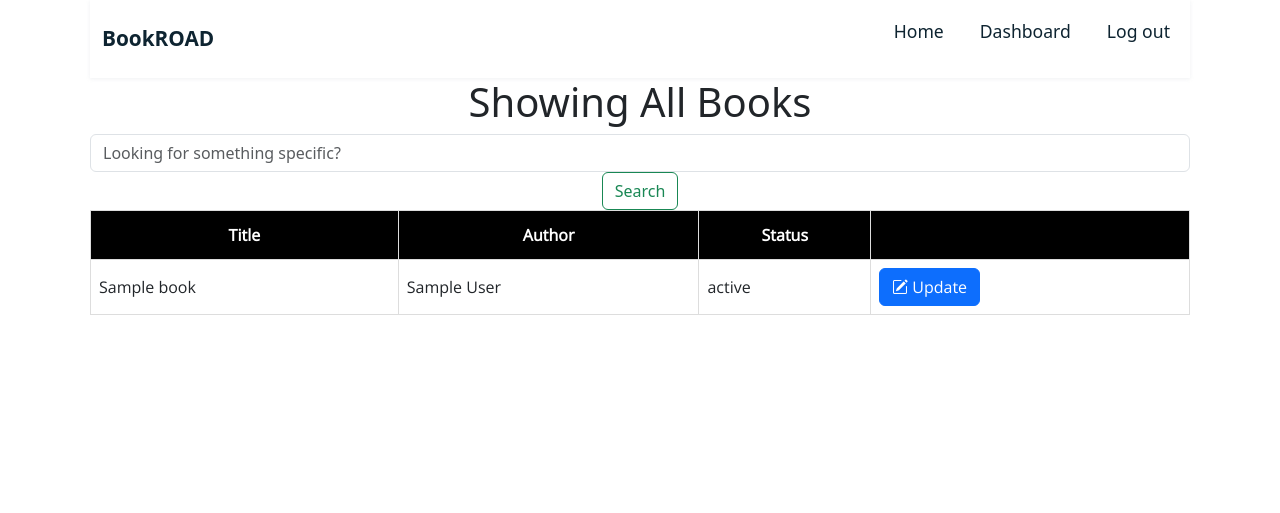
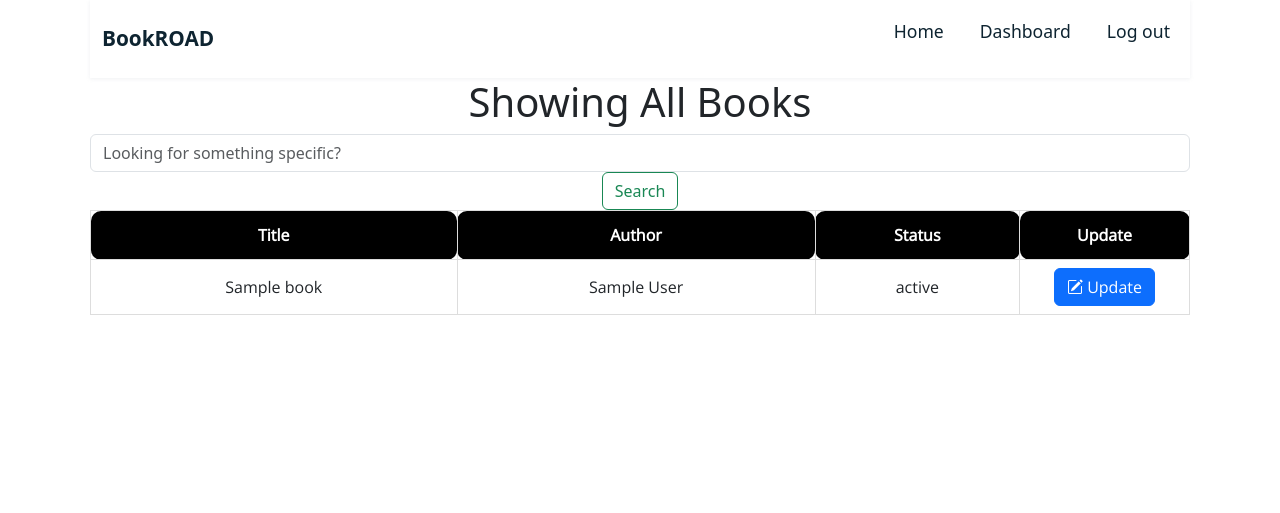
Before and after one commit to zayed0099/bookroad, a Flask app: page /dashboard/view/ in a window 1280 px wide. Shown: the top 513 px of the page. Run offline with Flask 3, Linux system fonts and the light colour scheme; a user stored in the database is signed in; tables that the repository leaves empty hold one stand-in row (values such as "Sample post").

Commit message:
ui rearrange

```diff
--- a/app/static/css/dashboard.css
+++ b/app/static/css/dashboard.css
@@ -11,6 +11,8 @@ body {
 #customers td, #customers th {
   border: 1px solid #ddd;
   padding: 8px;
+  border-radius: 10px;
+  text-align: center;
 }
 
 #customers tr:nth-child(even){background-color: #f2f2f2;}
@@ -23,6 +25,7 @@ body {
   text-align: center;
   background-color: #000000;
   color: white;
+
 }
     	*{
     		margin-top: 15px;
--- a/app/templates/filter_update_delete.html
+++ b/app/templates/filter_update_delete.html
@@ -23,7 +23,7 @@
                 <th>Title</th>
                 <th>Author</th>
                 <th>Status</th>
-                <th></th>
+                <th>Update</th>
             </tr>
         </thead>
         <tbody>
@@ -32,7 +32,7 @@
                 <td>{{ data.title }}</td>
                 <td>{{ data.author }}</td>
                 <td>{{ data.status }}</td>
-                <td><a href="{{ url_for('update_data', id = data.id) }}"><button class="btn btn-primary">
+                <td style="width: 170px"><a href="{{ url_for('update_data', id = data.id) }}"><button class="btn btn-primary">
   <i class="bi bi-pencil-square"></i> Update
 </button></td>
 
```
